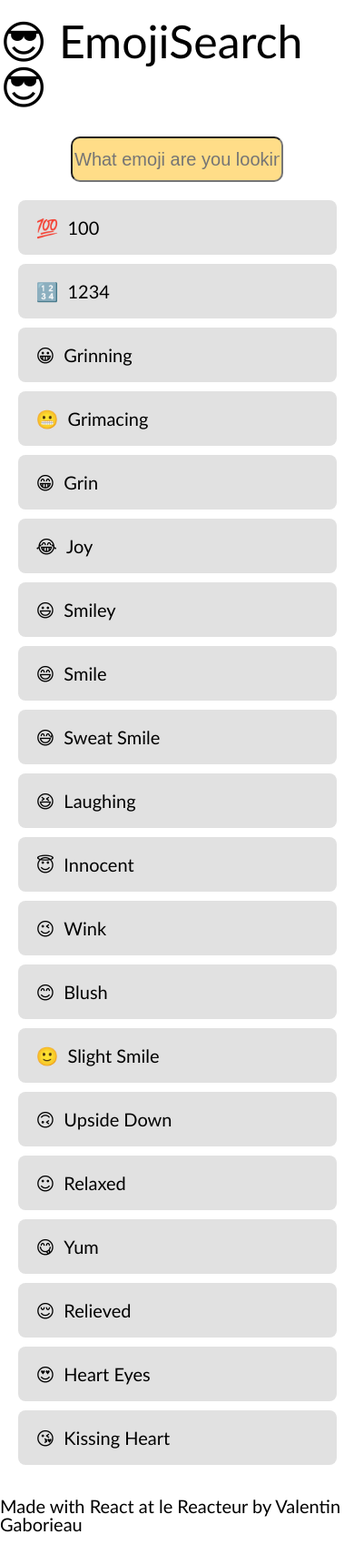
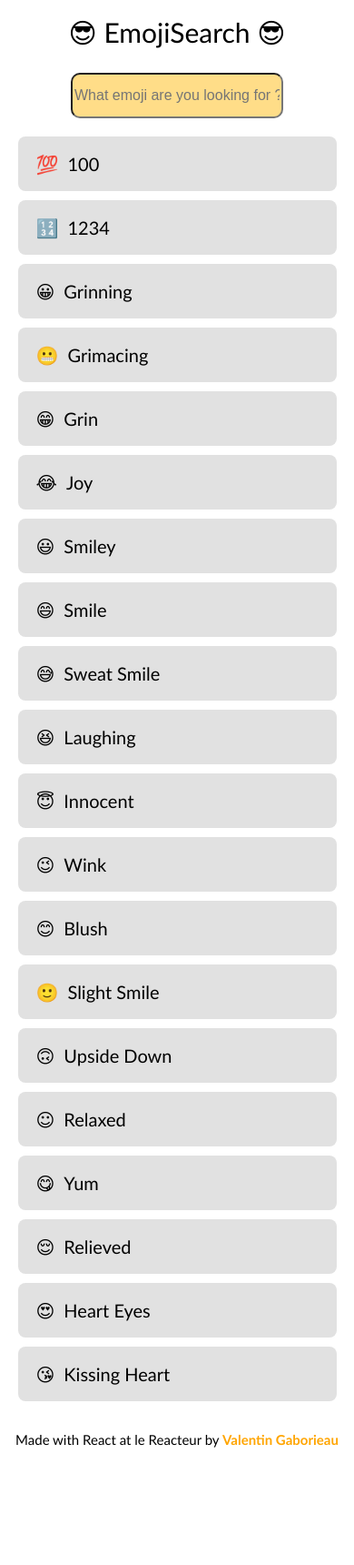
Before and after one commit to ValGab/Emoji-Search-React, a React (Create React App) app: page / in a window 390 px wide. Shown: the whole page at 91% size. After the commit the page ends 1650 px from the top, so only its background shows below. Built offline with nearby package versions, Linux system fonts and the light colour scheme.

Commit message:
responsive

```diff
--- a/src/App.css
+++ b/src/App.css
@@ -8,9 +8,22 @@ h1 {
   margin: 20px 0;
 }
 
+a {
+  text-decoration: none;
+  font-weight: bold;
+  color: orange;
+}
+
 .App {
   max-width: 1000px;
   margin: 0 auto;
+  display: flex;
+  flex-direction: column;
+  align-items: center;
+}
+
+header {
+  width: 100%;
   display: flex;
   flex-direction: column;
   align-items: center;
@@ -59,7 +72,7 @@ form input:focus {
 }
 
 .result-line:hover {
-  background-color: rgb(164, 160, 160);
+  background-color: rgb(205, 204, 204);
 }
 
 .result-line:hover::after {
@@ -87,3 +100,22 @@ footer {
 footer p {
   font-size: 20px;
 }
+
+@media (max-width: 480px) {
+  h1 {
+    font-size: 30px;
+  }
+
+  form input {
+    font-size: 16px;
+  }
+
+  footer p {
+    font-size: 15px;
+    text-align: center;
+  }
+
+  .result-line:hover::after {
+    display: none;
+  }
+}
--- a/src/App.js
+++ b/src/App.js
@@ -13,22 +13,21 @@ function App() {
 
   return (
     <div className="App">
-      <h1>😎 EmojiSearch 😎</h1>
       <Search value={search} setValue={setSearch} />
       <div className="results">
         {search ? (
           <div className="line">
-            {data.map((element) => {
+            {data.map((element, index) => {
               if (element.keywords.includes(search)) {
-                return <Line value={element} />;
+                return <Line value={element} key={index} />;
               }
             })}
           </div>
         ) : (
           <div className="line">
-            {data20.map((element) => {
+            {data20.map((element, index) => {
               if (element.keywords.includes(search)) {
-                return <Line value={element} />;
+                return <Line value={element} key={index} />;
               }
             })}
           </div>
--- a/src/components/Footer.js
+++ b/src/components/Footer.js
@@ -1,7 +1,16 @@
 const Footer = () => {
   return (
     <footer>
-      <p>Made with React at le Reacteur by Valentin Gaborieau</p>
+      <p>
+        Made with React at le Reacteur by{" "}
+        <a
+          href="https://fr.linkedin.com/in/valentin-gaborieau"
+          rel="noreferrer"
+          target="_blank"
+        >
+          Valentin Gaborieau
+        </a>
+      </p>
     </footer>
   );
 };
--- a/src/components/Search.js
+++ b/src/components/Search.js
@@ -5,6 +5,8 @@ const Search = ({ value, setValue }) => {
   };
 
   return (
+    <header>
+      <h1>😎 EmojiSearch 😎</h1>
       <form>
         <input
           type="text"
@@ -13,6 +15,7 @@ const Search = ({ value, setValue }) => {
           onChange={handleChange}
         />
       </form>
+    </header>
   );
 };
 
```
Lines whose indentation alone changed are shown as unchanged.
